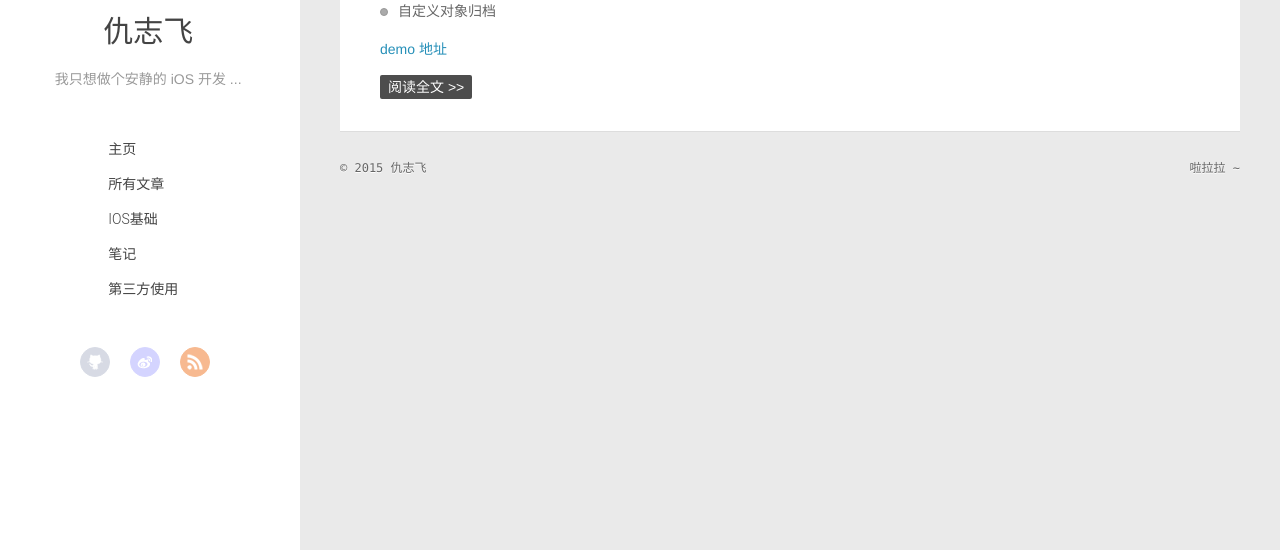
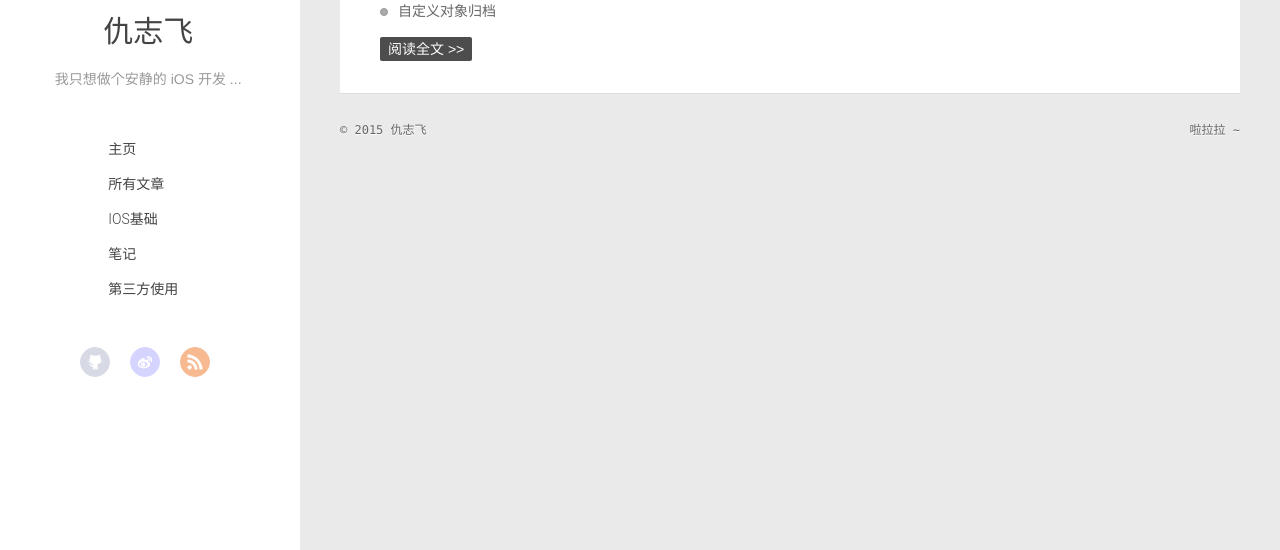
Before and after one commit to QiuZhiFei/QiuZhiFei.github.io, a plain HTML site: page archives/2015/03/index.html in a window 1280 px wide. Shown: the part 250-800 px from the top of the page. Drawn offline with nearby package versions, Linux system fonts and the light colour scheme.

Commit message:
Site updated: 2015-03-07 22:45:26

```diff
--- a/archives/2015/03/index.html
+++ b/archives/2015/03/index.html
@@ -153,7 +153,6 @@
 <li>对foundation中对象进行归档, eg: NSString / NSArray …</li>
 <li>自定义对象归档</li>
 </ol>
-<p><a href="https://github.com/QiuZhiFei/archiver/tree/master" target="_blank" rel="external">demo 地址</a></p>
 
 
           <p class="article-more-link">
```
Also changed, not shown: 2015/03/07/iOS基础/对象归档/index.html (+1 -2 lines), archives/2015/index.html (+0 -1 lines), archives/index.html (+0 -1 lines), categories/iOS基础/index.html (+0 -1 lines), index.html (+0 -1 lines), tags/iOS基础/index.html (+0 -1 lines).
